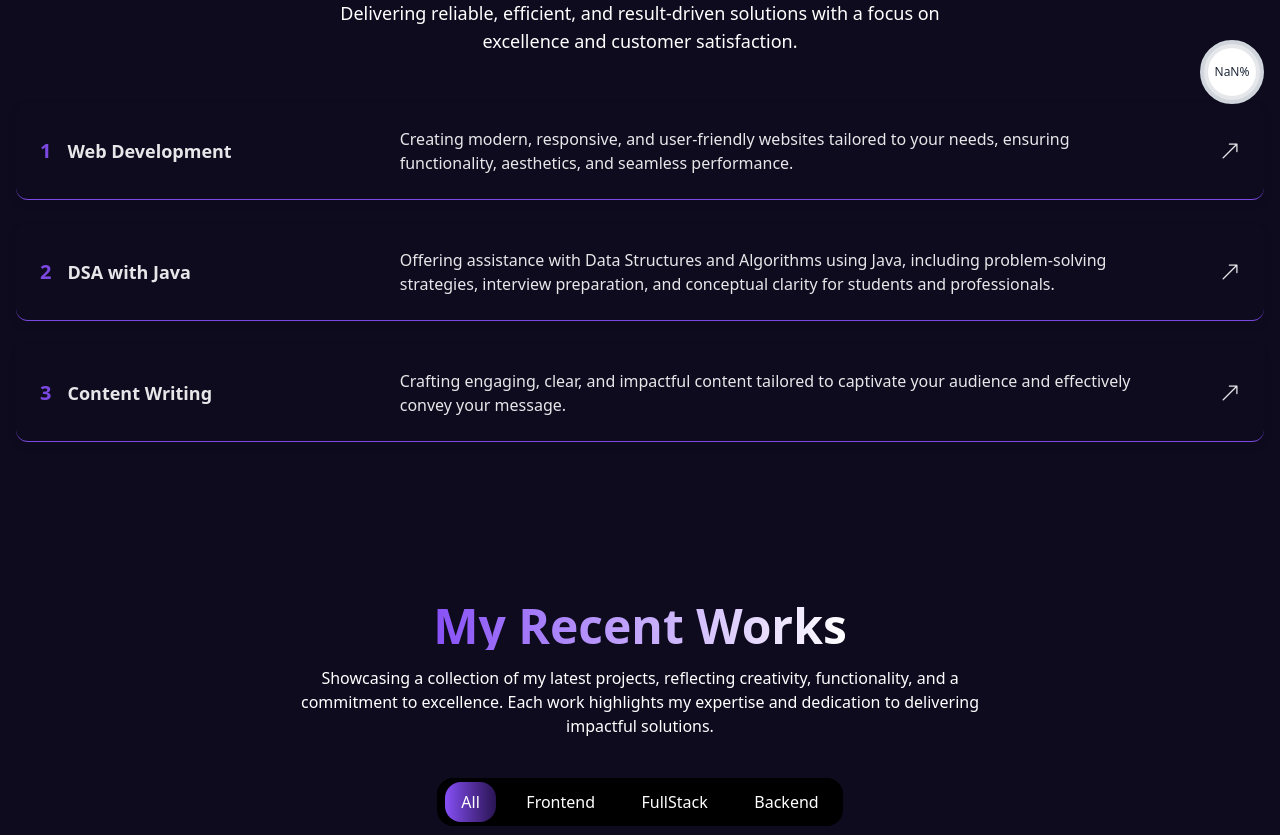
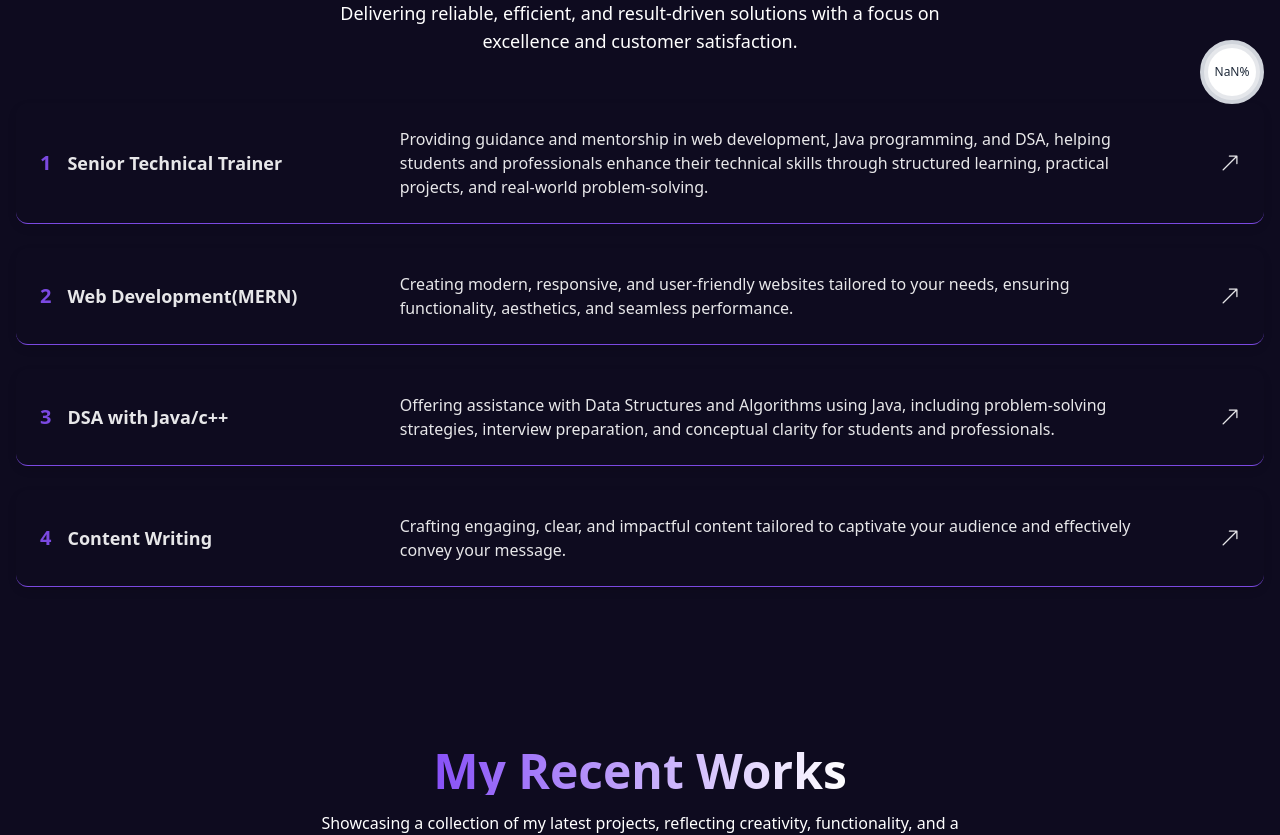
Before and after one commit to Mudasir472/Portfolio-new, a React (Vite) app: page / in a window 1280 px wide. Shown: the part 680-1515 px from the top of the page. Built offline with nearby package versions, Linux system fonts and the light colour scheme.

Commit message:
added new updates

```diff
--- a/src/Views/Services.jsx
+++ b/src/Views/Services.jsx
@@ -5,15 +5,21 @@ function Services() {
     const [hovered, setHovered] = useState(0);
     const servicesData = [
         {
+            id: 4,
+            title: "Senior Technical Trainer",
+            description: "Providing guidance and mentorship in web development, Java programming, and DSA, helping students and professionals enhance their technical skills through structured learning, practical projects, and real-world problem-solving.",
+        },
+        {
             id: 1,
-            title: "Web Development",
+            title: "Web Development(MERN)",
             description: "Creating modern, responsive, and user-friendly websites tailored to your needs, ensuring functionality, aesthetics, and seamless performance.",
         },
         {
             id: 2,
-            title: "DSA with Java",
+            title: "DSA with Java/c++",
             description: "Offering assistance with Data Structures and Algorithms using Java, including problem-solving strategies, interview preparation, and conceptual clarity for students and professionals.",
         },
+
         {
             id: 3,
             title: "Content Writing",
--- a/src/Views/Works.jsx
+++ b/src/Views/Works.jsx
@@ -8,6 +8,7 @@ import zakat1 from "../assets/zakat1.png";
 import electronics2 from "../assets/electronics2.png";
 import studyMart from "../assets/studyMart.png";
 import studyHive from "../assets/studyHive.png";
+import greenLeaf from "../assets/greenLeaf.png";
 
 
 function Works() {
@@ -56,6 +57,13 @@ function Works() {
             category: ["All", "Frontend"],
             link: "https://mudasir472.github.io/Shop-OP/",
         },
+        {
+            img: greenLeaf,
+            heading: "GreenLead Market",
+            desc: "Frontend of an ECommerce Website",
+            category: ["All", "Frontend"],
+            link: "https://green-leaf-market.vercel.app/",
+        }
     ];
 
     // Filter projects based on the selected category
```
Also changed, not shown: src/assets/greenLeaf.png (added).
